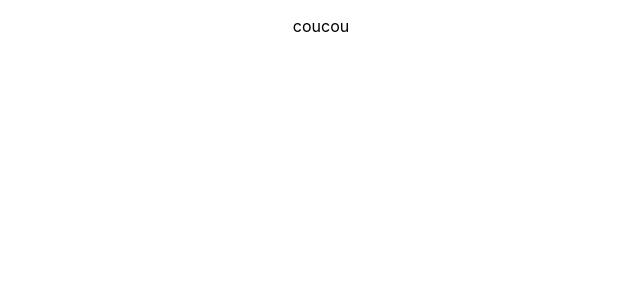
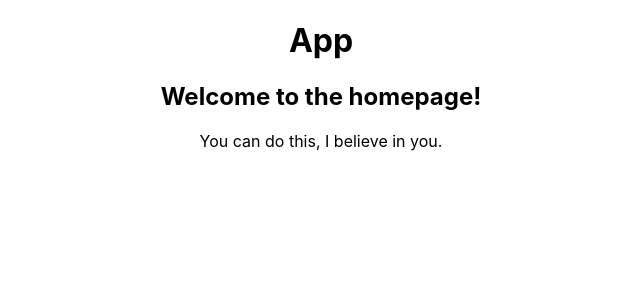
Before and after one commit to AnasMama/create-story, a React (Vite) app in the folder frontend/: page / in a window 1280 px wide. Shown: the top 300 px of the page, without its empty margins (319-959 px from the left). Built offline with nearby package versions, Linux system fonts and the light colour scheme.

Commit message:
mise en place du routeur et des composants principaux

```diff
--- a/frontend/package.json
+++ b/frontend/package.json
@@ -11,7 +11,8 @@
   },
   "dependencies": {
     "react": "^17.0.2",
-    "react-dom": "^17.0.2"
+    "react-dom": "^17.0.2",
+    "react-router-dom": "^6.3.0"
   },
   "devDependencies": {
     "@vitejs/plugin-react": "^1.0.7",
--- a/frontend/src/App.jsx
+++ b/frontend/src/App.jsx
@@ -1,9 +1,22 @@
+import { Route, Routes } from "react-router-dom";
 import "./App.css";
+import EndGame from "./pages/EndGame";
+import FirstTurn from "./pages/FirstTurn";
+import GameStart from "./pages/GameStart";
+import Home from "./pages/Home";
+import Turn from "./pages/Turn";
 
 function App() {
   return (
     <div className="App">
-      <p>coucou</p>
+      <h1>App</h1>
+      <Routes>
+        <Route path="/" element={<Home />} />
+        <Route path="/game-start" element={<GameStart />} />
+        <Route path="/first-turn" element={<FirstTurn />} />
+        <Route path="/turn" element={<Turn />} />
+        <Route path="/end-game" element={<EndGame />} />
+      </Routes>
     </div>
   );
 }
--- a/frontend/src/main.jsx
+++ b/frontend/src/main.jsx
@@ -1,11 +1,14 @@
 import React from "react";
 import ReactDOM from "react-dom";
+import { BrowserRouter } from "react-router-dom";
 
 import App from "./App";
 
 ReactDOM.render(
   <React.StrictMode>
-    <App />
+    <BrowserRouter>
+      <App />
+    </BrowserRouter>
   </React.StrictMode>,
   document.getElementById("root")
 );
--- /dev/null
+++ b/frontend/src/pages/EndGame.jsx
@@ -0,0 +1,11 @@
+function EndGame() {
+  return (
+    <div>
+      <main>
+        <h2>EndGame</h2>
+      </main>
+    </div>
+  );
+}
+
+export default EndGame;
--- /dev/null
+++ b/frontend/src/pages/FirstTurn.jsx
@@ -0,0 +1,11 @@
+function FirstTurn() {
+  return (
+    <div>
+      <main>
+        <h2>First turn !</h2>
+      </main>
+    </div>
+  );
+}
+
+export default FirstTurn;
--- /dev/null
+++ b/frontend/src/pages/GameStart.jsx
@@ -0,0 +1,11 @@
+function GameStart() {
+  return (
+    <div>
+      <main>
+        <h2>Game start!</h2>
+      </main>
+    </div>
+  );
+}
+
+export default GameStart;
--- /dev/null
+++ b/frontend/src/pages/Home.jsx
@@ -0,0 +1,12 @@
+function Home() {
+  return (
+    <div>
+      <main>
+        <h2>Welcome to the homepage!</h2>
+        <p>You can do this, I believe in you.</p>
+      </main>
+    </div>
+  );
+}
+
+export default Home;
--- /dev/null
+++ b/frontend/src/pages/Turn.jsx
@@ -0,0 +1,11 @@
+function Turn() {
+  return (
+    <div>
+      <main>
+        <h2>Turn</h2>
+      </main>
+    </div>
+  );
+}
+
+export default Turn;
```
Also changed, not shown: 1 other file (tests, documents, lock files or other folders).
